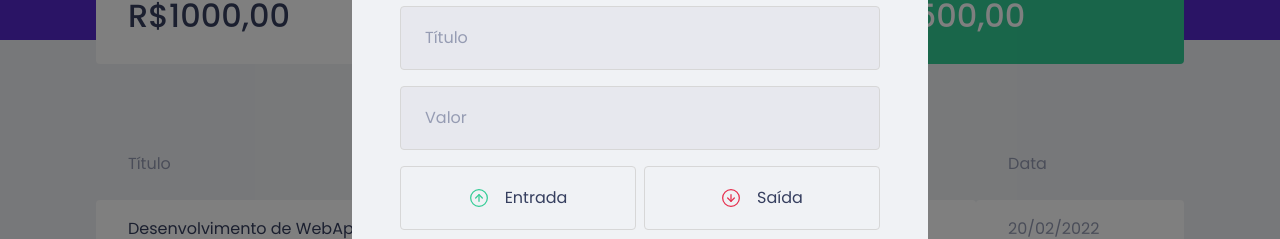
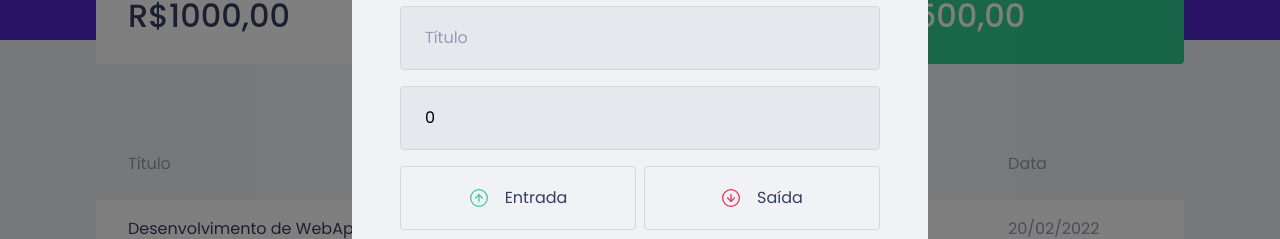
Before and after one commit to gabrielvbauer/dtmoney, a React (Create React App) app: page / in a window 1280 px wide. Both pictures are taken after a click on the button "Nova transação". Shown: the part 232-471 px from the top of the page. Built offline with nearby package versions, Linux system fonts and the light colour scheme; no server answers; what miragejs would draw is missing.

Commit message:
feat: saving form input data

```diff
--- a/src/components/NewTransactionModal/index.tsx
+++ b/src/components/NewTransactionModal/index.tsx
@@ -1,4 +1,4 @@
-import { useState } from 'react';
+import React, { useState } from 'react';
 import Modal from 'react-modal';
 import closeImg from '../../assets/close.svg';
 import incomeImg from '../../assets/income.svg';
@@ -11,7 +11,14 @@
 }
 
 export function NewTransactionModal({isOpen, onRequestClose}: NewTransactionModalProps) {
+  const [title, setTitle] = useState('');
+  const [value, setValue] = useState(0);
   const [type, setType] = useState('');
+  const [category, setCategory] = useState('');
+
+  function handleCreateNewTransaction(event: React.FormEvent) {
+    event.preventDefault();
+  }
 
   return (
     <Modal
@@ -28,15 +35,19 @@
         <img src={closeImg} alt="Fechar modal" />
       </button>
 
-      <Container>
+      <Container onSubmit={handleCreateNewTransaction}>
         <h2>Cadastrar transação</h2>
 
         <input
           placeholder='Título'
+          value={title}
+          onChange={(event) => setTitle(event.target.value)}
         />
         <input
           type='number'
           placeholder='Valor'
+          value={value}
+          onChange={(event) => setValue(Number(event.target.value))}
         />
 
         <TransactionTypeContainer>
@@ -63,6 +74,8 @@
 
         <input
           placeholder='Categoria'
+          value={category}
+          onChange={(event) => setCategory(event.target.value)}
         />
 
         <button type='submit'>
```
